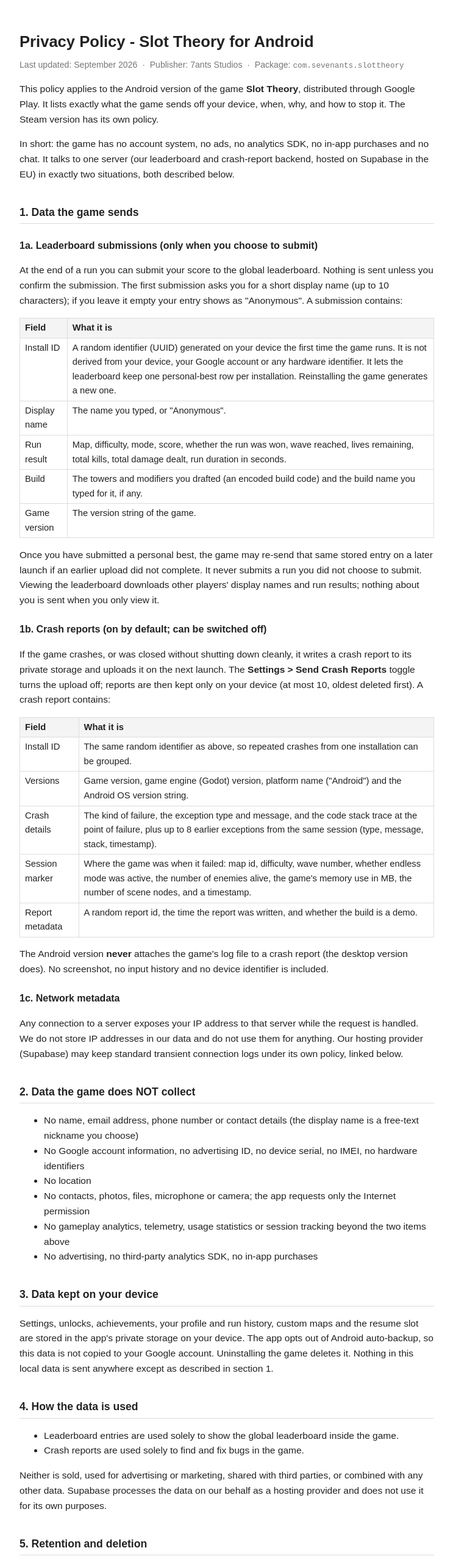
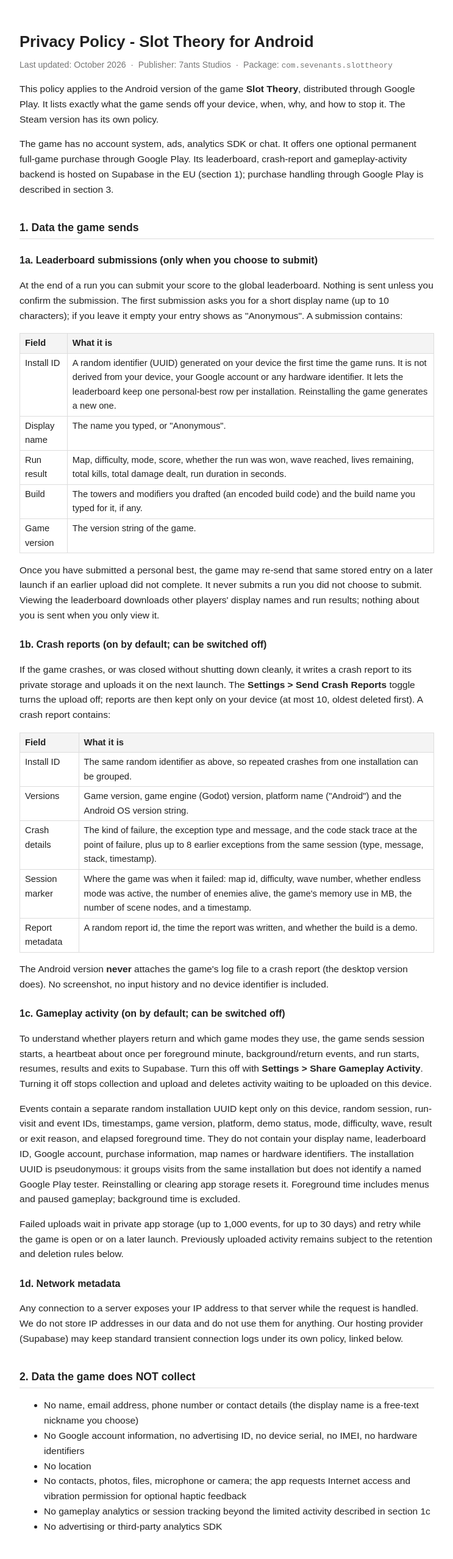
Before and after one commit to Dextrome/slot-theory-privacy, a plain HTML site: page index.html in a window 1280 px wide. Shown: the top 2556 px of the page at 61% size, without its empty margins (268-1011 px from the left). Drawn offline with Linux system fonts and the light colour scheme.

Commit message:
Policy update: Google Play full-game purchase and gameplay activity

```diff
--- a/index.html
+++ b/index.html
@@ -23,7 +23,7 @@
 <body>
 
 <h1>Privacy Policy - Slot Theory for Android</h1>
-<p class="updated">Last updated: September 2026 &nbsp;&middot;&nbsp; Publisher: 7ants Studios
+<p class="updated">Last updated: October 2026 &nbsp;&middot;&nbsp; Publisher: 7ants Studios
   &nbsp;&middot;&nbsp; Package: <code>com.sevenants.slottheory</code></p>
 
 <p>
@@ -33,9 +33,9 @@
 </p>
 
 <p>
-  In short: the game has no account system, no ads, no analytics SDK, no in-app purchases
-  and no chat. It talks to one server (our leaderboard and crash-report backend, hosted on
-  Supabase in the EU) in exactly two situations, both described below.
+  The game has no account system, ads, analytics SDK or chat. It offers one optional permanent
+  full-game purchase through Google Play. Its leaderboard, crash-report and gameplay-activity backend is hosted
+  on Supabase in the EU (section 1); purchase handling through Google Play is described in section 3.
 </p>
 
 <h2>1. Data the game sends</h2>
@@ -83,7 +83,30 @@
   included.
 </p>
 
-<h3>1c. Network metadata</h3>
+<h3>1c. Gameplay activity (on by default; can be switched off)</h3>
+<p>
+  To understand whether players return and which game modes they use, the game sends session
+  starts, a heartbeat about once per foreground minute, background/return events, and run
+  starts, resumes, results and exits to Supabase. Turn this off with
+  <strong>Settings &gt; Share Gameplay Activity</strong>. Turning it off stops collection
+  and upload and deletes activity waiting to be uploaded on this device.
+</p>
+<p>
+  Events contain a separate random installation UUID kept only on this device, random session,
+  run-visit and event IDs, timestamps, game version, platform, demo status, mode, difficulty,
+  wave, result or exit reason, and elapsed foreground time. They do not contain your display
+  name, leaderboard ID, Google account, purchase information, map names or hardware identifiers.
+  The installation UUID is pseudonymous: it groups visits from the same installation but does
+  not identify a named Google Play tester. Reinstalling or clearing app storage resets it.
+  Foreground time includes menus and paused gameplay; background time is excluded.
+</p>
+<p>
+  Failed uploads wait in private app storage (up to 1,000 events, for up to 30 days) and retry
+  while the game is open or on a later launch. Previously uploaded activity remains subject
+  to the retention and deletion rules below.
+</p>
+
+<h3>1d. Network metadata</h3>
 <p>
   Any connection to a server exposes your IP address to that server while the request is
   handled. We do not store IP addresses in our data and do not use them for anything. Our
@@ -96,9 +119,9 @@
   <li>No name, email address, phone number or contact details (the display name is a free-text nickname you choose)</li>
   <li>No Google account information, no advertising ID, no device serial, no IMEI, no hardware identifiers</li>
   <li>No location</li>
-  <li>No contacts, photos, files, microphone or camera; the app requests only the Internet permission</li>
-  <li>No gameplay analytics, telemetry, usage statistics or session tracking beyond the two items above</li>
-  <li>No advertising, no third-party analytics SDK, no in-app purchases</li>
+  <li>No contacts, photos, files, microphone or camera; the app requests Internet access and vibration permission for optional haptic feedback</li>
+  <li>No gameplay analytics or session tracking beyond the limited activity described in section 1c</li>
+  <li>No advertising or third-party analytics SDK</li>
 </ul>
 
 <h2>3. Data kept on your device</h2>
@@ -106,16 +129,33 @@
   Settings, unlocks, achievements, your profile and run history, custom maps and the resume
   slot are stored in the app's private storage on your device. The app opts out of Android
   auto-backup, so this data is not copied to your Google account. Uninstalling the game
-  deletes it. Nothing in this local data is sent anywhere except as described in section 1.
+  deletes it. Game progress is not sent anywhere except as described in section 1.
 </p>
+<p>
+  The free demo offers one optional permanent full-game purchase through Google Play Billing.
+  Google handles checkout and payment details. The game receives a signed purchase receipt
+  (including its product, purchase token, order details and status), verifies it on your device,
+  and stores it privately so purchased content remains playable offline. It queries Google Play
+  to restore ownership and sends the purchase token to Google Play to acknowledge a completed
+  purchase. We do not send receipts or payment details to our own servers or include them in
+  crash reports. Google retains the purchase under its own policies. Clearing app storage
+  removes the local receipt; Restore purchase retrieves ownership through the purchasing
+  Google Play account. It does not restore locally saved game progress.
+</p>
+  <p>
+    Complimentary review access can be enabled with a code provided for app review. That code
+    is checked and saved locally on the device, is not sent to our servers, and does not create
+    a purchase. Removing review access or clearing app storage removes this local code.
+  </p>
 
 <h2>4. How the data is used</h2>
 <ul>
   <li>Leaderboard entries are used solely to show the global leaderboard inside the game.</li>
   <li>Crash reports are used solely to find and fix bugs in the game.</li>
+  <li>Gameplay activity is used to measure player engagement, return visits and run completion, and improve the game.</li>
 </ul>
 <p>
-  Neither is sold, used for advertising or marketing, shared with third parties, or combined
+  This data is not sold, used for advertising or marketing, shared with third parties, or combined
   with any other data. Supabase processes the data on our behalf as a hosting provider and
   does not use it for its own purposes.
 </p>
@@ -124,20 +164,22 @@
 <ul>
   <li><strong>Leaderboard entries</strong> are kept indefinitely so your best run stays on the board. To have your entries deleted, contact us (below) with your display name and, if possible, the approximate date and map of the run. We delete them within 30 days.</li>
   <li><strong>Crash reports</strong> are kept for at most 12 months on the server and then deleted. You can request earlier deletion the same way.</li>
+  <li><strong>Gameplay activity</strong> is automatically deleted after 90 days on the server. You can request earlier deletion by copying your random ID from <strong>Settings &gt; Activity ID</strong> and including it in your request. We do not have a Google account or display name linked to this UUID.</li>
   <li><strong>Local data</strong> is deleted when you uninstall the app or clear its storage in Android settings.</li>
 </ul>
 
 <h2>6. Third-party services</h2>
 <ul>
   <li>
-    <strong>Supabase</strong> (leaderboard and crash-report storage; EU region).
+    <strong>Supabase</strong> (leaderboard, crash-report and gameplay-activity storage; EU region).
     <a href="https://supabase.com/privacy" target="_blank">Supabase Privacy Policy</a>.
   </li>
   <li>
     <strong>Google Play</strong> handles distribution and any payment. Google's own data
     collection (including Play's crash and ANR statistics) is governed by
     <a href="https://policies.google.com/privacy" target="_blank">Google's Privacy Policy</a>.
-    The game itself does not integrate Google Play Games Services, Firebase or any Google SDK.
+    The game integrates Google Play Billing through the GodotGooglePlayBilling plugin.
+    It does not integrate Google Play Games Services, Firebase or advertising SDKs.
   </li>
 </ul>
 
```
